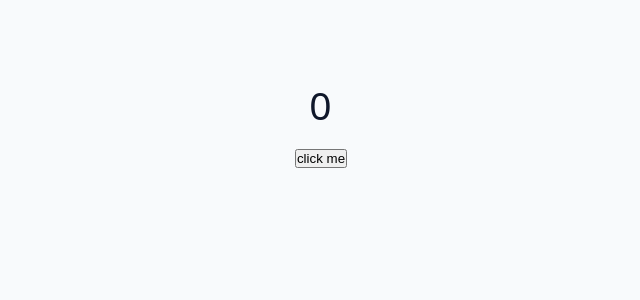
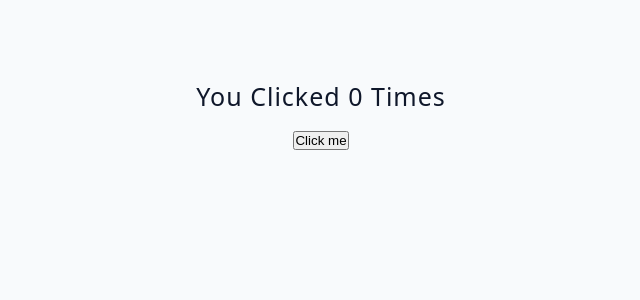
Before and after one commit to AidenLuce/advanced-react-tutorial, a React (Vite) app: page / in a window 1280 px wide. Shown: the top 300 px of the page, without its empty margins (319-959 px from the left). Built offline with nearby package versions, Linux system fonts and the light colour scheme.

Commit message:
useState

```diff
--- a/src/App.jsx
+++ b/src/App.jsx
@@ -1,4 +1,4 @@
-import Starter from './tutorial/01-useState/starter/01-error-example.jsx'
+import Starter from './tutorial/01-useState/starter/02-useState-basics.jsx'
 
 function App() {
   return (
--- a/src/tutorial/01-useState/starter/02-useState-basics.jsx
+++ b/src/tutorial/01-useState/starter/02-useState-basics.jsx
@@ -1,5 +1,17 @@
+import {useState} from "react";
+
 const UseStateBasics = () => {
-  return <h2>useState basics</h2>;
+  // console.log(useState(1))
+  const [count, setCount] = useState(0)
+  const handleClick = () =>{
+    setCount(count + 1)
+  }
+  return (
+      <div>
+        <h4>You Clicked {count} times</h4>
+        <button type='button' onClick={handleClick}>Click me</button>
+      </div>
+  );
 };
 
 export default UseStateBasics;
```
